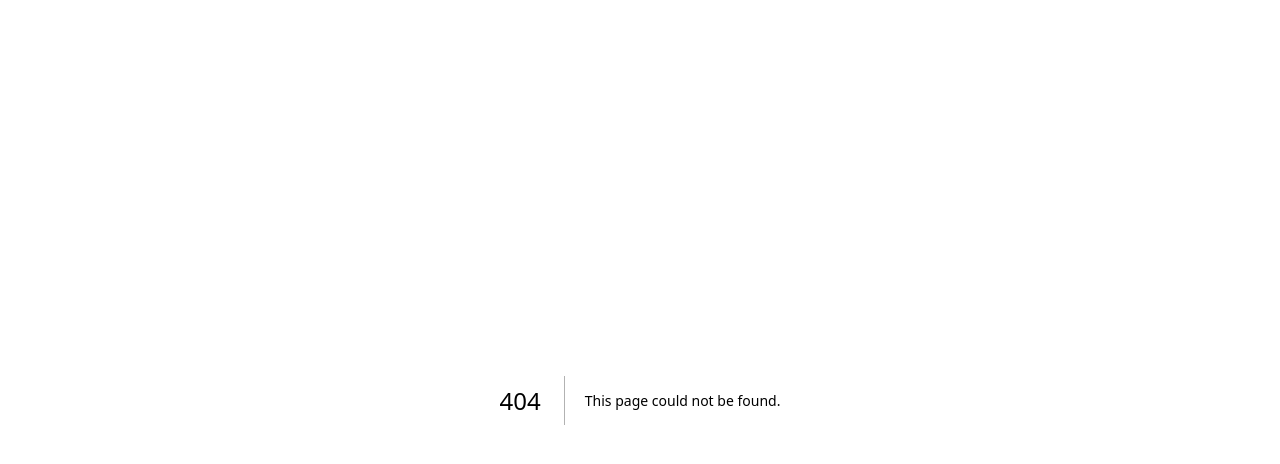
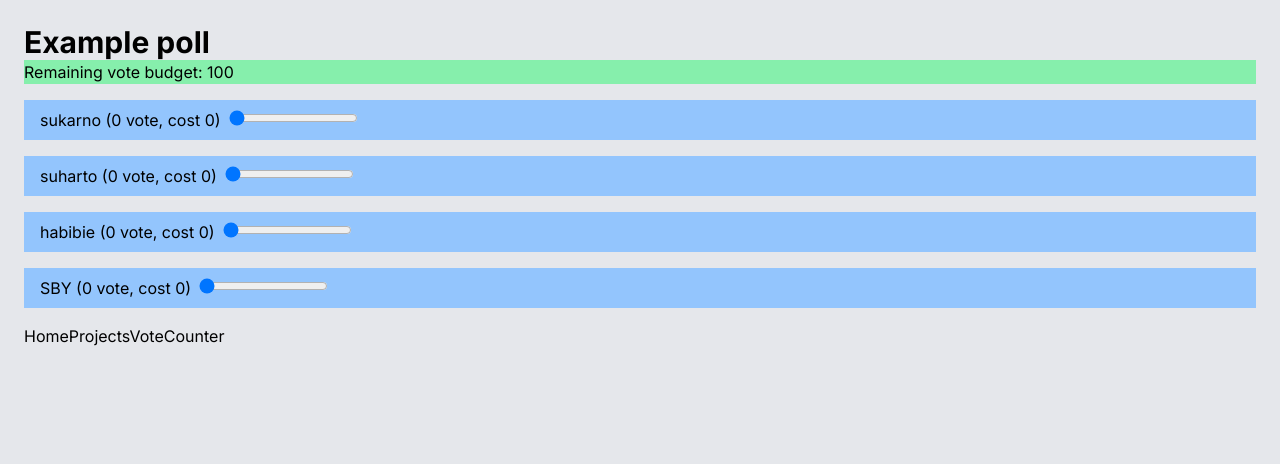
Before and after one commit to azophy/puaspoll-nextjs, a Next.js app: page /vote in a window 1280 px wide. Before the commit this address had no page. Shown: the top 464 px of the page. Built offline with nearby package versions, Linux system fonts and the light colour scheme.

Commit message:
test client components

```diff
--- /dev/null
+++ b/app/counter/page.tsx
@@ -0,0 +1,14 @@
+'use client'
+
+import { useState } from 'react'
+
+export default function Counter() {
+    const [count, setCount] = useState(0)
+
+    return (
+      <div>
+        <p>You clicked {count} times</p>
+        <button onClick={() => setCount(count + 1)}>Click me</button>
+      </div>
+    )
+}
--- a/app/projects/page.tsx
+++ b/app/projects/page.tsx
@@ -3,10 +3,12 @@ import Navbar from '../../common/nav'
 export default function Projects() {
   return (
     <main className="min-h-screen grid items-center justify-center">
-      <h1 className="text-3xl font-bold">
-        sample projects page
-      </h1>
-      <Navbar />
+      <div>
+        <h1 className="text-3xl font-bold">
+          sample projects page
+        </h1>
+        <Navbar />
+      </div>
     </main>
   )
 }
--- /dev/null
+++ b/app/vote/page.tsx
@@ -0,0 +1,68 @@
+'use client'
+
+import Navbar from '../../common/nav'
+import { useState } from 'react';
+
+const voteLimit = 100 // budget limit for this vote
+
+const PollItem = (props) => {
+    return (
+      <div className="bg-blue-300 my-4 p-2">
+
+        <span className="m-2">
+        {props.label} ({props.vote} vote, cost {props.vote**2})
+        </span>
+
+        <input type="range"
+          value={props.vote}
+          min="0"
+          max="10"
+          onInput={e => props.updateCount(e.target.value)}
+        />
+
+      </div>
+    )
+}
+
+export default function Vote() {
+  const [options, setOptions] = useState([
+    { label: 'sukarno', vote: 0 },
+    { label: 'suharto', vote: 0 },
+    { label: 'habibie', vote: 0 },
+    { label: 'SBY',     vote: 0 },
+  ])
+
+  function countTotalVote(items) {
+    return options.reduce((sum, i) => sum + i.vote**2 , 0)
+  }
+
+  function setCount(idx, val) {
+    let newOptions = options.slice()
+    newOptions[idx].vote = val
+
+    setOptions(newOptions)
+  }
+
+  const remainingBudget = voteLimit - countTotalVote(options)
+
+  return (
+    <div className="h-screen bg-gray-200 p-6">
+      <h1 className="text-3xl font-bold">Example poll</h1>
+
+      <div className={ remainingBudget < 0 ? 'bg-red-300' : 'bg-green-300' }>
+        Remaining vote budget: {remainingBudget}
+      </div>
+
+      { options.map(
+          (item, idx) => <PollItem
+              label={item.label}
+              vote={item.vote}
+              key={item.label}
+              updateCount={val => setCount(idx,val)}
+              />
+      )}
+
+      <Navbar />
+    </div>
+  )
+}
--- a/common/nav.tsx
+++ b/common/nav.tsx
@@ -5,6 +5,8 @@ export default function Navbar() {
       <div className="flex space-x-4">
         <Link href="/" className="underline">Home</Link>
         <Link href="/projects" className="underline">Projects</Link>
+        <Link href="/vote" className="underline">Vote</Link>
+        <Link href="/counter" className="underline">Counter</Link>
       </div>
   )
 }
```
